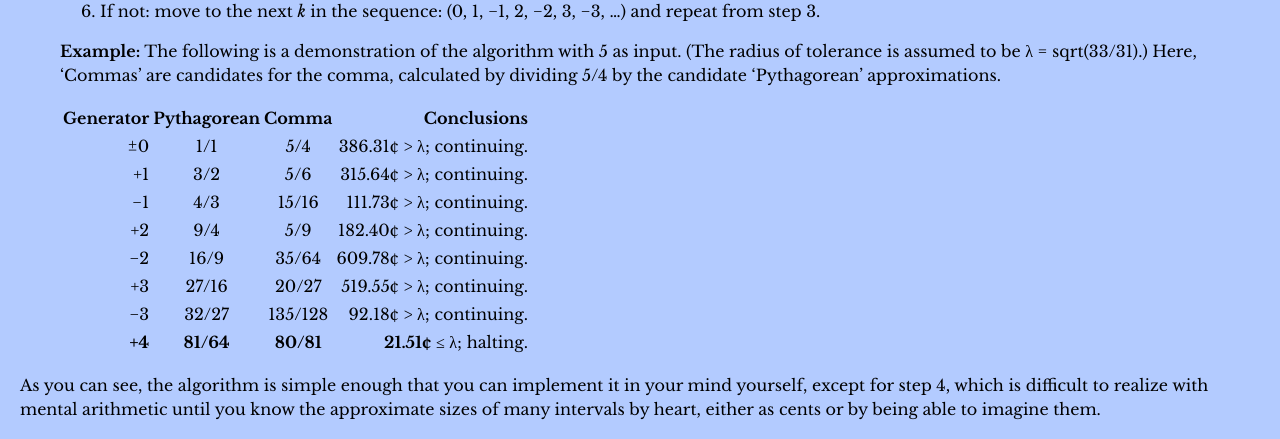
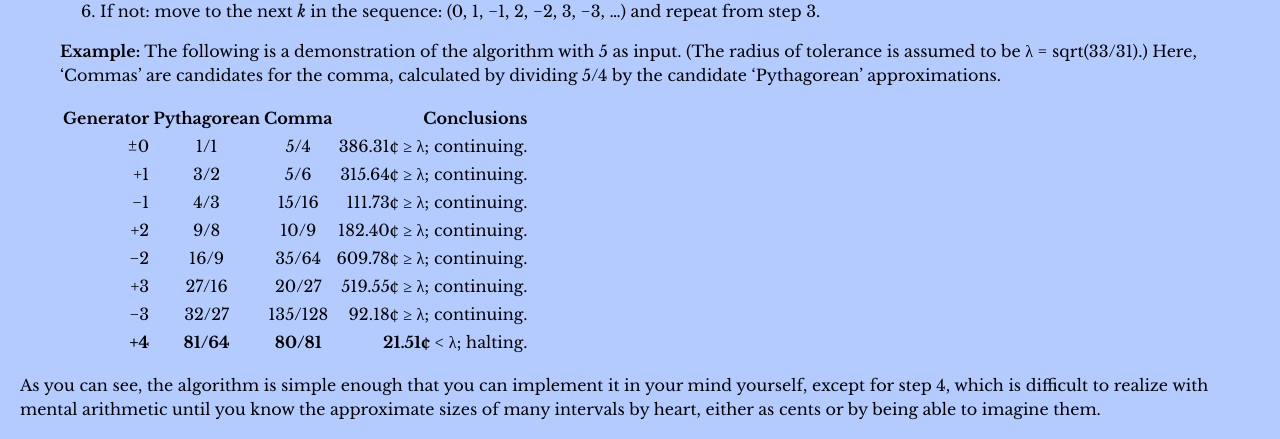
Before and after one commit to misotanni/misotanni.github.io, a Jekyll site: the page built from fjs/en/crash.md, in a window 1280 px wide and 900 px high, scrolled down 5354 px. Shown: the part 124-563 px from the top of the window. Built offline with Jekyll 4.4.1, drawn with Linux system fonts in a browser that asks for light colours; our own code applies the rules of GitHub Pages for plain Markdown files; formulas are drawn with MathJax 3.

Commit message:
fixes for misotan

```diff
--- a/fjs/en/crash.md
+++ b/fjs/en/crash.md
@@ -180,14 +180,14 @@ The **FJS master algorithm** outputs the so-called **generator function** for ea
 >
 > | Generator | Pythagorean |   Comma   |                 Conclusions |
 > |----------:|:-----------:|:---------:|----------------------------:|
-> |      ±0   |     1/1     |    5/4    |  386.31¢   > λ; continuing. |
-> |      +1   |     3/2     |    5/6    |  315.64¢   > λ; continuing. |
-> |      −1   |     4/3     |   15/16   |  111.73¢   > λ; continuing. |
-> |      +2   |     9/4     |    5/9    |  182.40¢   > λ; continuing. |
-> |      −2   |    16/9     |   35/64   |  609.78¢   > λ; continuing. |
-> |      +3   |    27/16    |   20/27   |  519.55¢   > λ; continuing. |
-> |      −3   |    32/27    |  135/128  |   92.18¢   > λ; continuing. |
-> |    **+4** |  **81/64**  | **80/81** | **21.51¢** ≤ λ; halting.    |
+> |      ±0   |     1/1     |    5/4    |  386.31¢   ≥ λ; continuing. |
+> |      +1   |     3/2     |    5/6    |  315.64¢   ≥ λ; continuing. |
+> |      −1   |     4/3     |   15/16   |  111.73¢   ≥ λ; continuing. |
+> |      +2   |     9/8     |   10/9    |  182.40¢   ≥ λ; continuing. |
+> |      −2   |    16/9     |   35/64   |  609.78¢   ≥ λ; continuing. |
+> |      +3   |    27/16    |   20/27   |  519.55¢   ≥ λ; continuing. |
+> |      −3   |    32/27    |  135/128  |   92.18¢   ≥ λ; continuing. |
+> |    **+4** |  **81/64**  | **80/81** | **21.51¢** < λ; halting.    |
 
 As you can see, the algorithm is simple enough that you can implement it in your mind yourself, except for step 4, which is difficult to realize with mental arithmetic until you know the approximate sizes of many intervals by heart, either as cents or by being able to imagine them.
 
```
